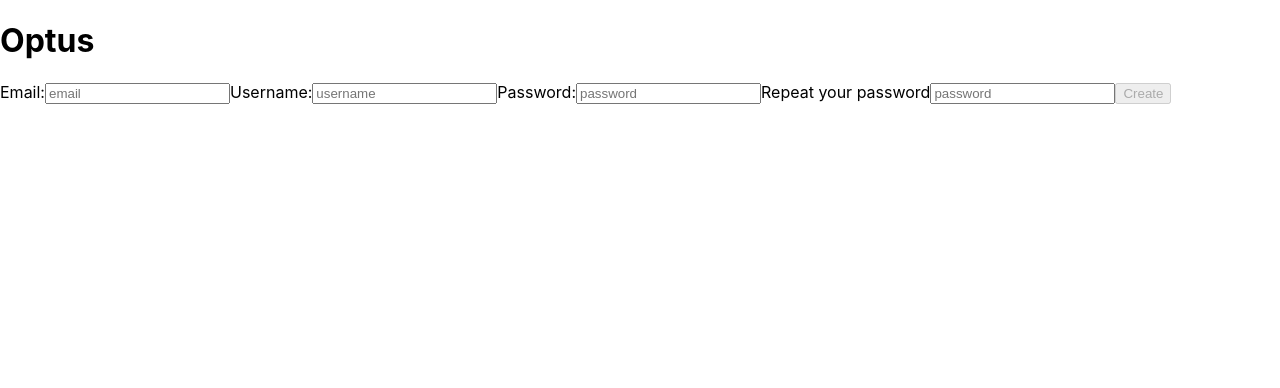
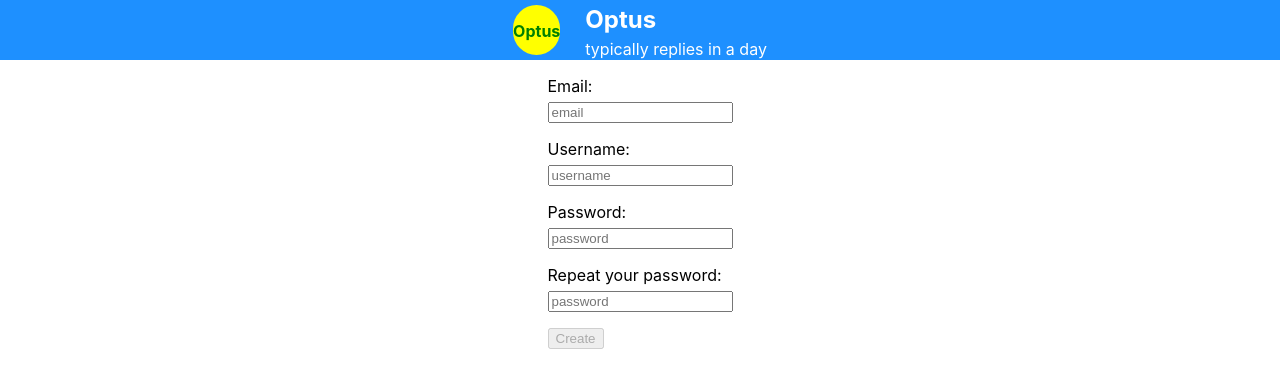
Before and after one commit to moisesfdasilva/optus-web-chatbot, a React (Create React App) app in the folder frontend/: page /register in a window 1280 px wide. Shown: the top 388 px of the page. Built offline with nearby package versions, Linux system fonts and the light colour scheme.

Commit message:
style: estilizadas as páginas login e register.

```diff
--- /dev/null
+++ b/frontend/src/component/generalHeader.jsx
@@ -0,0 +1,23 @@
+import React from 'react';
+
+function GeneralHeader() {
+  return (
+    <header>
+      <div className="header-logo">
+        <p className="header-logo-name">
+          Optus
+        </p>
+      </div>
+      <div>
+        <h2 className="header-title">
+          Optus
+        </h2>
+        <p className="header-subtitle">
+          typically replies in a day
+        </p>
+      </div>
+    </header>
+  );
+}
+
+export default GeneralHeader;
--- a/frontend/src/index.js
+++ b/frontend/src/index.js
@@ -2,6 +2,7 @@
 import ReactDOM from 'react-dom/client';
 import { BrowserRouter } from 'react-router-dom';
 import './index.css';
+import './style/optusStyle.css'
 import App from './App';
 import reportWebVitals from './reportWebVitals';
 
--- a/frontend/src/pages/login.jsx
+++ b/frontend/src/pages/login.jsx
@@ -1,6 +1,7 @@
 import React, { useState } from 'react';
 import { useHistory } from 'react-router-dom';
 import api from '../services/api';
+import GeneralHeader from '../component/generalHeader'
 
 function Login() {
   const history = useHistory();
@@ -40,12 +41,10 @@
 
   return (
     <>
-      <header>
-        <h1>Optus</h1>
-      </header>
-      <main>
+      <GeneralHeader/>
+      <main className='login-body'>
         <form>
-          <label htmlFor="username">
+          <label htmlFor="username" className="login-username">
             Username:
             <input
               value={ inputLogin.username }
@@ -55,7 +54,7 @@
               onChange={ inputLoginChange }
             />
           </label>
-          <label htmlFor="password">
+          <label htmlFor="password" className="login-password">
             Password:
             <input
               value={ inputLogin.password }
@@ -65,12 +64,14 @@
               onChange={ inputLoginChange }
             />
           </label>
+          <label htmlFor="buttons" className="login-buttons">
             <button type="button" onClick={ login }>
               Login
             </button>
             <button type="button" onClick={ goToRegisterPage }>
               Create Account
             </button>
+          </label>
         </form>
         <div>
           { inputLogin.userNotFound && <p>Incorrect username or password.</p> }
--- a/frontend/src/pages/register.jsx
+++ b/frontend/src/pages/register.jsx
@@ -1,6 +1,7 @@
 import React, { useState, useEffect } from 'react';
 import { useHistory } from 'react-router-dom';
 import api from '../services/api';
+import GeneralHeader from '../component/generalHeader'
 
 function Register() {
   const history = useHistory();
@@ -75,12 +76,13 @@
 
   return (
     <>
-      <header>
-        <h1>Optus</h1>
-      </header>
+      <GeneralHeader/>
+      <main className="register-main">
         <form>
           <label htmlFor="email">
+            <p className="register-form-input-text">
               Email:
+            </p>
             <input
               value={ registry.email }
               type="email"
@@ -90,7 +92,9 @@
             />
           </label>
           <label htmlFor="username">
+            <p className="register-form-input-text">
               Username:
+            </p>
             <input
               value={ registry.username }
               type="text"
@@ -100,7 +104,9 @@
             />
           </label>
           <label htmlFor="password">
+            <p className="register-form-input-text">
               Password:
+            </p>
             <input
               value={ registry.password }
               type="password"
@@ -110,7 +116,9 @@
             />
           </label>
           <label htmlFor="repeatPass">
-          Repeat your password
+            <p className="register-form-input-text">
+              Repeat your password:
+            </p>
             <input
               value={ registry.repeatPass }
               type="password"
@@ -119,6 +127,7 @@
               onChange={ registryChange }
             />
           </label>
+          <div className="register-form-div-btn">
             <button
               type="button"
               onClick={ saveRegistry }
@@ -126,11 +135,17 @@
             >
               Create
             </button>
+          </div>
         </form>
+      </main>
+      <div className="register-div-error" >
         <ol>
           { registry.errorMessages.map((message, index) => (
-          <li key={ index }>{ message }</li>)) }
+            <li key={ index }>
+              { message }
+            </li>)) }
         </ol>
+      </div>
     </>
   );
 }
--- /dev/null
+++ b/frontend/src/style/optusStyle.css
@@ -0,0 +1,75 @@
+header {
+  display: flex;
+  justify-content: center;
+  align-items: center;
+  background: dodgerBlue;
+  color: white;
+  height: 60px;
+}
+
+.header-logo {
+  background: yellow;
+  border-radius: 25px;
+  height: 50px;
+  margin-right: 25px;
+  flex-flow: nowrap;
+}
+
+.header-logo-name {
+  color: green;
+  font-weight: bold;
+}
+
+.header-title {
+  margin-bottom: 5px;
+}
+
+.header-subtitle {
+  margin-top: 5px;
+}
+
+.login-body {
+  display: flex;
+  justify-content: center;
+}
+
+.login-username {
+  display: flex;
+  margin-top: 25px;
+  margin-bottom: 10px;
+}
+
+.login-password {
+  display: flex;
+  margin-bottom: 25px;
+}
+
+.login-buttons {
+  display: flex;
+  justify-content: center;
+}
+
+.register-main {
+  display: flex;
+  align-items: center;
+  justify-content: center;
+}
+
+.register-form-input-text {
+  margin-bottom: 5px;
+}
+
+.register-form-div-btn {
+  align-items: center;
+}
+
+.register-form-div-btn {
+  margin-top: 15px;
+}
+
+.register-div-error {
+  color: red;
+  display: flex;
+  align-items: center;
+  justify-content: center;
+}
```
Lines whose indentation alone changed are shown as unchanged.
